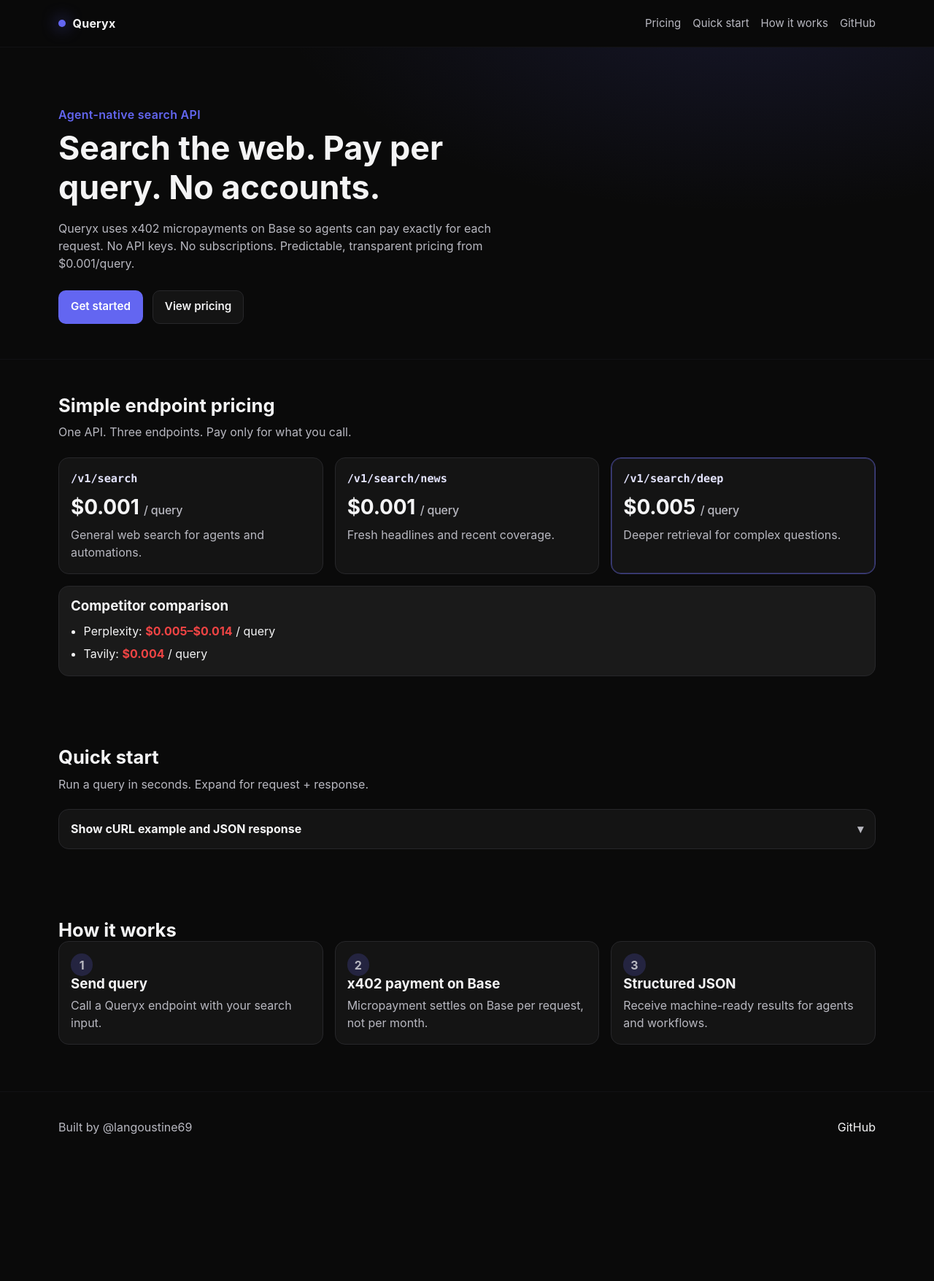
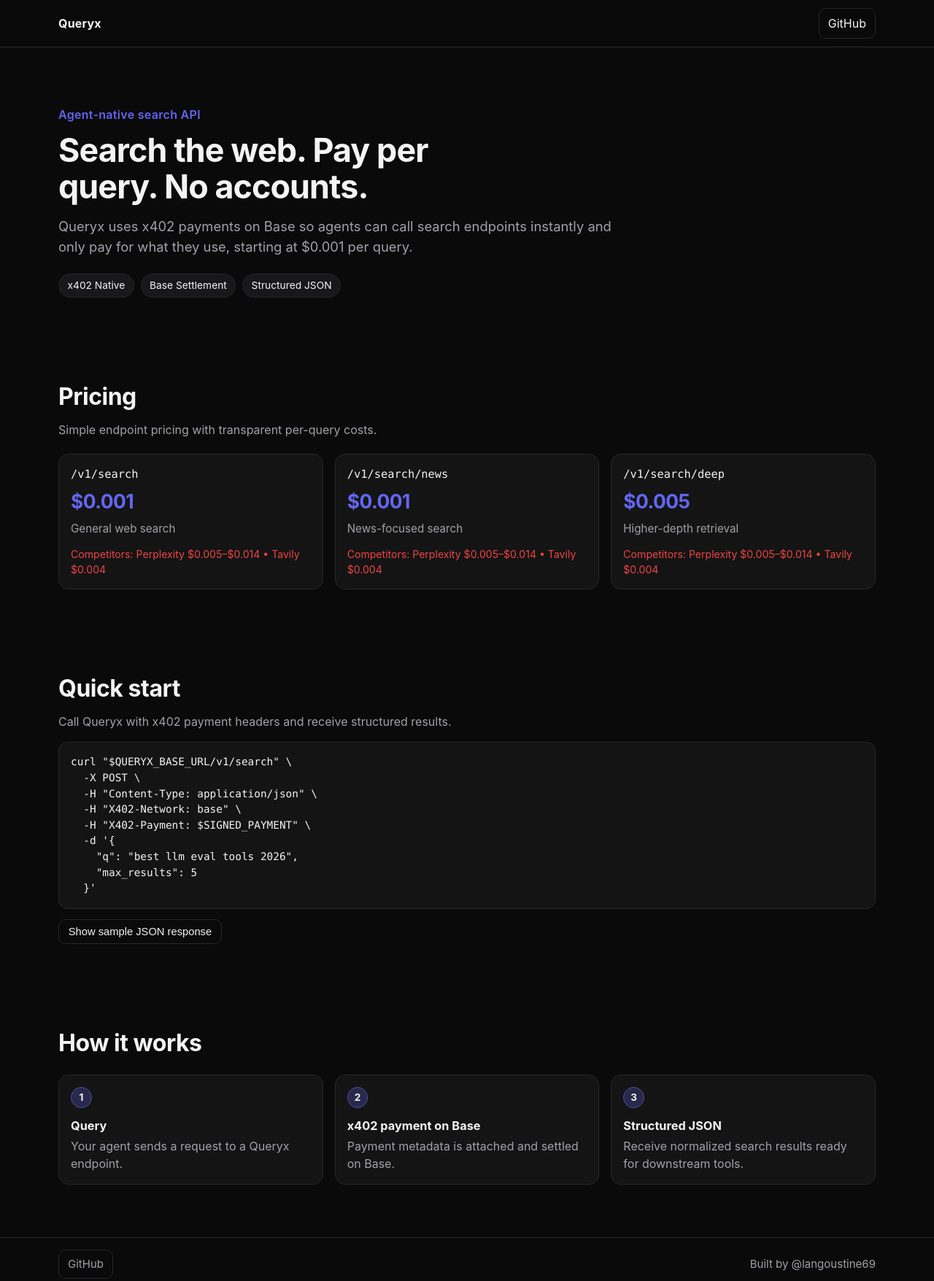
Before and after one commit to langoustine69/queryx, a website: page landing/index.html in a window 1280 px wide. Shown: the whole page at 73% size. Before the commit the page ends 1595 px from the top, so only its background shows below. Drawn offline with Linux system fonts and the light colour scheme.

Commit message:
feat: implement task 0x99024b4e593404877f via TaskMarket agent #24583

```diff
--- a/landing/index.html
+++ b/landing/index.html
@@ -1,156 +1,139 @@
 <!doctype html>
 <html lang="en">
 <head>
-    <meta charset="UTF-8" />
-    <meta name="viewport" content="width=device-width, initial-scale=1" />
-    <title>Queryx — Agent-Native Search API</title>
-    <meta
-      name="description"
-      content="Search the web. Pay per query. No accounts. Queryx is an agent-native search API with x402 micropayments on Base."
-    />
-    <meta name="theme-color" content="#0a0a0a" />
-    <link rel="stylesheet" href="./styles.css" />
+  <meta charset="utf-8">
+  <meta name="viewport" content="width=device-width, initial-scale=1">
+  <title>Queryx — Agent-native search API</title>
+  <meta name="description" content="Queryx is an agent-native search API with x402 payments on Base. Search the web and pay per query with no accounts.">
+  <link rel="stylesheet" href="./styles.css">
 </head>
 <body>
-    <a class="skip-link" href="#main">Skip to content</a>
-
   <header class="site-header">
-      <div class="container header-inner">
-        <div class="brand">
-          <span class="brand-dot" aria-hidden="true"></span>
-          <span class="brand-text">Queryx</span>
-        </div>
-        <nav class="nav" aria-label="Primary">
-          <a href="#pricing">Pricing</a>
-          <a href="#quickstart">Quick start</a>
-          <a href="#how-it-works">How it works</a>
-          <a href="https://github.com/langoustine69/queryx" target="_blank" rel="noreferrer noopener">GitHub</a>
-        </nav>
+    <div class="container nav">
+      <div class="brand">Queryx</div>
+      <a
+        class="github-link"
+        href="https://github.com/langoustine69/queryx"
+        target="_blank"
+        rel="noopener noreferrer"
+        aria-label="Queryx GitHub repository"
+      >
+        GitHub
+      </a>
     </div>
   </header>
 
-    <main id="main">
-      <section class="hero">
+  <main>
+    <section class="section hero" aria-labelledby="hero-title">
       <div class="container">
         <p class="eyebrow">Agent-native search API</p>
-          <h1>Search the web. Pay per query. No accounts.</h1>
-          <p class="hero-subhead">
-            Queryx uses x402 micropayments on Base so agents can pay exactly for each request.
-            No API keys. No subscriptions. Predictable, transparent pricing from $0.001/query.
+        <h1 id="hero-title">Search the web. Pay per query. No accounts.</h1>
+        <p class="subheadline">
+          Queryx uses x402 payments on Base so agents can call search endpoints instantly and only
+          pay for what they use, starting at $0.001 per query.
         </p>
-          <div class="hero-actions">
-            <a class="btn btn-primary" href="#quickstart">Get started</a>
-            <a class="btn btn-ghost" href="#pricing">View pricing</a>
+        <div class="hero-chips" aria-label="Key features">
+          <span class="chip">x402 Native</span>
+          <span class="chip">Base Settlement</span>
+          <span class="chip">Structured JSON</span>
         </div>
       </div>
     </section>
 
-      <section id="pricing" class="section">
+    <section class="section" id="pricing" aria-labelledby="pricing-title">
       <div class="container">
-          <h2>Simple endpoint pricing</h2>
-          <p class="section-subhead">One API. Three endpoints. Pay only for what you call.</p>
+        <h2 id="pricing-title">Pricing</h2>
+        <p class="section-lead">Simple endpoint pricing with transparent per-query costs.</p>
 
-          <div class="pricing-grid" role="list" aria-label="Endpoint pricing">
-            <article class="card" role="listitem">
-              <h3><code>/v1/search</code></h3>
-              <p class="price">$0.001 <span>/ query</span></p>
-              <p class="muted">General web search for agents and automations.</p>
+        <div class="pricing-grid">
+          <article class="card">
+            <div class="endpoint">/v1/search</div>
+            <div class="price">$0.001</div>
+            <p class="meta">General web search</p>
+            <p class="competitor">Competitors: Perplexity $0.005–$0.014 • Tavily $0.004</p>
           </article>
 
-            <article class="card" role="listitem">
-              <h3><code>/v1/search/news</code></h3>
-              <p class="price">$0.001 <span>/ query</span></p>
-              <p class="muted">Fresh headlines and recent coverage.</p>
+          <article class="card">
+            <div class="endpoint">/v1/search/news</div>
+            <div class="price">$0.001</div>
+            <p class="meta">News-focused search</p>
+            <p class="competitor">Competitors: Perplexity $0.005–$0.014 • Tavily $0.004</p>
           </article>
 
-            <article class="card featured" role="listitem">
-              <h3><code>/v1/search/deep</code></h3>
-              <p class="price">$0.005 <span>/ query</span></p>
-              <p class="muted">Deeper retrieval for complex questions.</p>
+          <article class="card">
+            <div class="endpoint">/v1/search/deep</div>
+            <div class="price">$0.005</div>
+            <p class="meta">Higher-depth retrieval</p>
+            <p class="competitor">Competitors: Perplexity $0.005–$0.014 • Tavily $0.004</p>
           </article>
-          </div>
-
-          <div class="comparison card">
-            <h3>Competitor comparison</h3>
-            <ul>
-              <li>Perplexity: <strong class="danger">$0.005–$0.014</strong> / query</li>
-              <li>Tavily: <strong class="danger">$0.004</strong> / query</li>
-            </ul>
         </div>
       </div>
     </section>
 
-      <section id="quickstart" class="section">
+    <section class="section" id="quick-start" aria-labelledby="quick-start-title">
       <div class="container">
-          <h2>Quick start</h2>
-          <p class="section-subhead">Run a query in seconds. Expand for request + response.</p>
+        <h2 id="quick-start-title">Quick start</h2>
+        <p class="section-lead">Call Queryx with x402 payment headers and receive structured results.</p>
 
-          <details class="code-panel">
-            <summary>Show cURL example and JSON response</summary>
-
-            <div class="code-block-wrap">
-              <div class="code-block-head">
-                <span>Request</span>
-                <button class="copy-btn" type="button" data-copy="curl-example">Copy</button>
-              </div>
-              <pre id="curl-example"><code>curl -X POST https://api.queryx.dev/v1/search \
+        <div class="code-panel" role="region" aria-label="cURL quick start">
+<pre><code>curl "$QUERYX_BASE_URL/v1/search" \
+  -X POST \
   -H "Content-Type: application/json" \
-  -H "x402-network: base" \
+  -H "X402-Network: base" \
+  -H "X402-Payment: $SIGNED_PAYMENT" \
   -d '{
-    "query": "latest ai agent frameworks",
-    "limit": 5
+    "q": "best llm eval tools 2026",
+    "max_results": 5
   }'</code></pre>
         </div>
 
-            <div class="code-block-wrap">
-              <div class="code-block-head">
-                <span>Response</span>
-                <button class="copy-btn" type="button" data-copy="json-example">Copy</button>
-              </div>
-              <pre id="json-example"><code>{
-  "query": "latest ai agent frameworks",
-  "count": 2,
+        <button id="toggle-json" class="toggle-btn" type="button" aria-expanded="false" aria-controls="json-panel">
+          Show sample JSON response
+        </button>
+
+        <div id="json-panel" class="code-panel hidden" role="region" aria-label="Sample JSON response">
+<pre><code>{
+  "query": "best llm eval tools 2026",
+  "network": "base",
+  "endpoint": "/v1/search",
+  "cost_usd": 0.001,
   "results": [
     {
-      "title": "A practical guide to modern agent frameworks",
-      "url": "https://example.com/agents-guide",
-      "snippet": "A comparison of orchestration, memory, and tool-calling stacks."
+      "title": "Tool A releases benchmark update",
+      "url": "SOURCE_URL_1",
+      "snippet": "New eval set improves code and reasoning coverage.",
+      "score": 0.93
     },
     {
-      "title": "State of agent tooling",
-      "url": "https://example.com/agent-tooling-2026",
-      "snippet": "Benchmarks and production lessons from agent-native apps."
+      "title": "Guide to LLM eval frameworks",
+      "url": "SOURCE_URL_2",
+      "snippet": "Comparison of open-source and hosted eval stacks.",
+      "score": 0.89
     }
-  ],
-  "meta": {
-    "endpoint": "/v1/search",
-    "chain": "base",
-    "cost_usd": 0.001
-  }
+  ]
 }</code></pre>
         </div>
-          </details>
       </div>
     </section>
 
-      <section id="how-it-works" class="section">
+    <section class="section" id="how-it-works" aria-labelledby="how-title">
       <div class="container">
-          <h2>How it works</h2>
-          <div class="steps-grid" role="list" aria-label="How Queryx works">
-            <article class="step card" role="listitem">
-              <p class="step-num">1</p>
-              <h3>Send query</h3>
-              <p>Call a Queryx endpoint with your search input.</p>
+        <h2 id="how-title">How it works</h2>
+        <div class="steps">
+          <article class="step">
+            <span class="step-index">1</span>
+            <h3>Query</h3>
+            <p>Your agent sends a request to a Queryx endpoint.</p>
           </article>
-            <article class="step card" role="listitem">
-              <p class="step-num">2</p>
+          <article class="step">
+            <span class="step-index">2</span>
             <h3>x402 payment on Base</h3>
-              <p>Micropayment settles on Base per request, not per month.</p>
+            <p>Payment metadata is attached and settled on Base.</p>
           </article>
-            <article class="step card" role="listitem">
-              <p class="step-num">3</p>
+          <article class="step">
+            <span class="step-index">3</span>
             <h3>Structured JSON</h3>
-              <p>Receive machine-ready results for agents and workflows.</p>
+            <p>Receive normalized search results ready for downstream tools.</p>
           </article>
         </div>
       </div>
@@ -158,34 +141,31 @@
   </main>
 
   <footer class="site-footer">
-      <div class="container footer-inner">
-        <p>Built by @langoustine69</p>
-        <a href="https://github.com/langoustine69/queryx" target="_blank" rel="noreferrer noopener">
+    <div class="container footer-row">
+      <a
+        class="github-link"
+        href="https://github.com/langoustine69/queryx"
+        target="_blank"
+        rel="noopener noreferrer"
+      >
         GitHub
       </a>
+      <span>Built by @langoustine69</span>
     </div>
   </footer>
 
   <script>
     (function () {
-        var buttons = document.querySelectorAll(".copy-btn");
-        for (var i = 0; i < buttons.length; i++) {
-          buttons[i].addEventListener("click", function (event) {
-            var button = event.currentTarget;
-            var id = button.getAttribute("data-copy");
-            var source = document.getElementById(id);
-            if (!source) return;
-            var text = source.innerText;
-            if (navigator.clipboard && navigator.clipboard.writeText) {
-              navigator.clipboard.writeText(text).then(function () {
-                button.textContent = "Copied";
-                setTimeout(function () {
-                  button.textContent = "Copy";
-                }, 1200);
+      var toggle = document.getElementById('toggle-json');
+      var panel = document.getElementById('json-panel');
+
+      if (!toggle || !panel) return;
+
+      toggle.addEventListener('click', function () {
+        var isHidden = panel.classList.toggle('hidden');
+        toggle.setAttribute('aria-expanded', String(!isHidden));
+        toggle.textContent = isHidden ? 'Show sample JSON response' : 'Hide sample JSON response';
       });
-            }
-          });
-        }
     })();
   </script>
 </body>
--- a/landing/styles.css
+++ b/landing/styles.css
@@ -1,14 +1,12 @@
 :root {
   --bg: #0a0a0a;
   --surface: #141414;
-  --surface-2: #1a1a1a;
+  --surface-2: #18181b;
   --text: #f4f4f5;
-  --muted: #b8b8c0;
+  --muted: #a1a1aa;
   --accent: #6366f1;
   --danger: #ef4444;
   --border: #27272a;
-  --radius: 14px;
-  --container: 1120px;
 }
 
 *,
@@ -25,332 +23,234 @@ body {
 
 html {
   color-scheme: dark;
-  scroll-behavior: smooth;
 }
 
 body {
-  font-family: Inter, system-ui, -apple-system, Segoe UI, Roboto, Helvetica, Arial, sans-serif;
   background: var(--bg);
   color: var(--text);
+  font-family: Inter, system-ui, -apple-system, "Segoe UI", Roboto, "Helvetica Neue", Arial, sans-serif;
   line-height: 1.5;
   text-rendering: optimizeLegibility;
+  -webkit-font-smoothing: antialiased;
 }
 
-.skip-link {
-  position: absolute;
-  left: -9999px;
-  top: 0;
-}
-
-.skip-link:focus {
-  left: 12px;
-  top: 12px;
-  z-index: 1000;
-  background: var(--surface);
-  color: var(--text);
-  border: 1px solid var(--border);
-  border-radius: 8px;
-  padding: 0.5rem 0.75rem;
+a {
+  color: inherit;
 }
 
 .container {
-  width: min(var(--container), calc(100% - 2rem));
+  width: min(1120px, 92vw);
   margin-inline: auto;
 }
 
 .site-header {
   position: sticky;
   top: 0;
-  z-index: 50;
-  background: color-mix(in srgb, var(--bg) 84%, transparent);
-  backdrop-filter: blur(8px);
-  border-bottom: 1px solid #121214;
+  z-index: 10;
+  background: color-mix(in srgb, var(--bg) 82%, transparent);
+  backdrop-filter: blur(6px);
+  border-bottom: 1px solid var(--border);
 }
 
-.header-inner {
+.nav {
+  min-height: 64px;
   display: flex;
-  min-height: 64px;
   align-items: center;
   justify-content: space-between;
-  gap: 1rem;
 }
 
 .brand {
-  display: inline-flex;
-  align-items: center;
-  gap: 0.6rem;
   font-weight: 700;
   letter-spacing: 0.2px;
 }
 
-.brand-dot {
-  width: 10px;
-  height: 10px;
-  border-radius: 50%;
-  background-color: var(--accent);
-  box-shadow: 0 0 22px var(--accent);
+.github-link {
+  text-decoration: none;
+  border: 1px solid var(--border);
+  padding: 0.5rem 0.75rem;
+  border-radius: 10px;
+  transition: border-color 120ms ease, color 120ms ease, background-color 120ms ease;
 }
 
-.nav {
-  display: inline-flex;
-  gap: 1rem;
-  align-items: center;
-  flex-wrap: wrap;
+.github-link:hover,
+.github-link:focus-visible {
+  border-color: var(--accent);
+  color: var(--text);
+  background: color-mix(in srgb, var(--accent) 12%, transparent);
+  outline: none;
 }
 
-.nav a {
-  color: var(--muted);
-  text-decoration: none;
-  font-size: 0.94rem;
-}
-
-.nav a:hover,
-.nav a:focus-visible {
-  color: var(--text);
+.section {
+  padding: 3.5rem 0;
 }
 
 .hero {
-  padding: 5rem 0 3rem;
-  border-bottom: 1px solid #121214;
-  background:
-    radial-gradient(1000px 480px at 80% -20%, rgba(99, 102, 241, 0.14), transparent 65%),
-    var(--bg);
+  padding-top: 5rem;
 }
 
 .eyebrow {
   color: var(--accent);
+  margin: 0 0 0.75rem;
   font-weight: 600;
-  margin: 0 0 0.5rem;
   letter-spacing: 0.3px;
 }
 
-h1,
-h2,
-h3 {
-  line-height: 1.2;
+h1 {
   margin: 0;
-}
-
-h1 {
-  font-size: clamp(2rem, 3.5vw, 3.2rem);
+  font-size: clamp(1.9rem, 3.5vw, 3.25rem);
+  line-height: 1.12;
+  letter-spacing: -0.02em;
   max-width: 18ch;
 }
 
-.hero-subhead {
-  margin: 1rem 0 0;
+.subheadline {
+  margin-top: 1rem;
   color: var(--muted);
-  max-width: 62ch;
-  font-size: clamp(1rem, 1.1vw, 1.12rem);
+  font-size: clamp(1rem, 1.5vw, 1.15rem);
+  max-width: 68ch;
 }
 
-.hero-actions {
+.hero-chips {
+  margin-top: 1.4rem;
   display: flex;
-  gap: 0.8rem;
-  margin-top: 1.6rem;
   flex-wrap: wrap;
+  gap: 0.55rem;
 }
 
-.btn {
+.chip {
+  background: var(--surface-2);
   border: 1px solid var(--border);
-  border-radius: 10px;
-  padding: 0.65rem 1rem;
-  text-decoration: none;
-  font-weight: 600;
-  font-size: 0.95rem;
-  transition: transform 120ms ease, border-color 120ms ease, color 120ms ease;
+  border-radius: 999px;
+  padding: 0.32rem 0.72rem;
+  font-size: 0.86rem;
+  color: var(--text);
 }
 
-.btn:hover {
-  transform: translateY(-1px);
+h2 {
+  margin: 0;
+  font-size: clamp(1.35rem, 2.5vw, 2rem);
+  letter-spacing: -0.015em;
 }
 
-.btn-primary {
-  background: var(--accent);
-  color: #fff;
-  border-color: transparent;
-}
-
-.btn-primary:hover,
-.btn-primary:focus-visible {
-  filter: brightness(1.08);
-}
-
-.btn-ghost {
-  color: var(--text);
-  background: var(--surface);
-}
-
-.section {
-  padding: 3rem 0;
-}
-
-.section h2 {
-  font-size: clamp(1.5rem, 2vw, 2rem);
-}
-
-.section-subhead {
+.section-lead {
+  margin-top: 0.6rem;
   color: var(--muted);
-  margin-top: 0.55rem;
-  margin-bottom: 1.4rem;
+  max-width: 70ch;
 }
 
 .pricing-grid {
+  margin-top: 1.3rem;
   display: grid;
+  grid-template-columns: repeat(3, minmax(0, 1fr));
   gap: 1rem;
-  grid-template-columns: repeat(3, minmax(0, 1fr));
 }
 
 .card {
   background: var(--surface);
   border: 1px solid var(--border);
-  border-radius: var(--radius);
-  padding: 1rem 1rem 1.1rem;
+  border-radius: 14px;
+  padding: 1rem;
 }
 
-.card code {
-  color: #e4e4ff;
+.endpoint {
+  color: var(--text);
+  font-size: 0.96rem;
+  font-family: ui-monospace, SFMono-Regular, Menlo, Monaco, Consolas, "Liberation Mono", "Courier New", monospace;
+}
+
+.price {
+  margin-top: 0.35rem;
+  color: var(--accent);
+  font-size: 1.65rem;
+  font-weight: 700;
+  letter-spacing: -0.02em;
+}
+
+.meta {
+  margin: 0.4rem 0 0;
+  color: var(--muted);
   font-size: 0.95rem;
 }
 
-.price {
-  font-size: 1.75rem;
-  margin: 0.5rem 0 0.3rem;
-  font-weight: 750;
-  letter-spacing: -0.2px;
-}
-
-.price span {
-  font-size: 1rem;
-  font-weight: 500;
-  color: var(--muted);
-}
-
-.muted {
-  color: var(--muted);
-  margin: 0;
-}
-
-.featured {
-  border-color: color-mix(in srgb, var(--accent) 45%, var(--border));
-  box-shadow: inset 0 0 0 1px rgba(99, 102, 241, 0.3);
-}
-
-.comparison {
-  margin-top: 1rem;
-  background: var(--surface-2);
-}
-
-.comparison h3 {
-  margin-bottom: 0.65rem;
-}
-
-.comparison ul {
-  margin: 0;
-  padding-left: 1.1rem;
-}
-
-.comparison li + li {
-  margin-top: 0.45rem;
-}
-
-.danger {
+.competitor {
+  margin: 0.75rem 0 0;
   color: var(--danger);
-  font-weight: 700;
+  font-size: 0.88rem;
 }
 
 .code-panel {
+  margin-top: 1rem;
+  background: var(--surface);
   border: 1px solid var(--border);
-  background: var(--surface);
-  border-radius: var(--radius);
-  overflow: hidden;
-}
-
-.code-panel summary {
-  cursor: pointer;
-  list-style: none;
-  font-weight: 650;
-  padding: 0.9rem 1rem;
-  user-select: none;
-}
-
-.code-panel summary::-webkit-details-marker {
-  display: none;
-}
-
-.code-panel summary::after {
-  content: "▾";
-  float: right;
-  color: var(--muted);
-}
-
-.code-panel[open] summary::after {
-  content: "▴";
-}
-
-.code-block-wrap + .code-block-wrap {
-  border-top: 1px solid var(--border);
-}
-
-.code-block-head {
-  display: flex;
-  align-items: center;
-  justify-content: space-between;
-  gap: 0.8rem;
-  padding: 0.7rem 1rem;
-  border-top: 1px solid var(--border);
-  background: #101012;
-  color: var(--muted);
-  font-size: 0.9rem;
+  border-radius: 12px;
+  overflow-x: auto;
 }
 
 pre {
   margin: 0;
-  padding: 0.95rem 1rem 1.1rem;
-  overflow: auto;
-  background: #0f0f10;
-  font-size: 0.86rem;
-  line-height: 1.5;
+  padding: 1rem;
 }
 
 code {
-  font-family: ui-monospace, SFMono-Regular, Menlo, Monaco, Consolas, "Liberation Mono", monospace;
+  font-size: 0.9rem;
+  color: var(--text);
+  font-family: ui-monospace, SFMono-Regular, Menlo, Monaco, Consolas, "Liberation Mono", "Courier New", monospace;
 }
 
-.copy-btn {
+.toggle-btn {
+  margin-top: 0.85rem;
+  background: transparent;
+  color: var(--text);
   border: 1px solid var(--border);
-  background: #171719;
-  color: var(--text);
-  border-radius: 8px;
-  padding: 0.3rem 0.6rem;
-  font-size: 0.82rem;
+  border-radius: 10px;
+  padding: 0.5rem 0.8rem;
   cursor: pointer;
+  font-size: 0.92rem;
+  transition: border-color 120ms ease, background-color 120ms ease;
 }
 
-.copy-btn:hover,
-.copy-btn:focus-visible {
+.toggle-btn:hover,
+.toggle-btn:focus-visible {
   border-color: var(--accent);
+  background: color-mix(in srgb, var(--accent) 10%, transparent);
+  outline: none;
 }
 
-.steps-grid {
-  display: grid;
-  gap: 1rem;
-  grid-template-columns: repeat(3, minmax(0, 1fr));
+.hidden {
+  display: none;
 }
 
-.step-num {
-  margin: 0 0 0.45rem;
-  width: 1.9rem;
-  height: 1.9rem;
+.steps {
+  margin-top: 1.2rem;
+  display: grid;
+  grid-template-columns: repeat(3, minmax(0, 1fr));
+  gap: 1rem;
+}
+
+.step {
+  background: var(--surface);
+  border: 1px solid var(--border);
+  border-radius: 14px;
+  padding: 1rem;
+}
+
+.step-index {
+  width: 1.8rem;
+  height: 1.8rem;
+  display: inline-flex;
+  align-items: center;
+  justify-content: center;
   border-radius: 999px;
-  display: grid;
-  place-items: center;
-  background: rgba(99, 102, 241, 0.2);
-  color: #c7c8ff;
+  background: color-mix(in srgb, var(--accent) 25%, transparent);
+  border: 1px solid color-mix(in srgb, var(--accent) 60%, var(--border));
+  color: var(--text);
   font-weight: 700;
+  font-size: 0.85rem;
 }
 
 .step h3 {
-  margin-bottom: 0.35rem;
+  margin: 0.75rem 0 0.25rem;
+  font-size: 1.02rem;
 }
 
 .step p {
@@ -359,58 +259,37 @@ code {
 }
 
 .site-footer {
-  border-top: 1px solid #121214;
-  padding: 1.2rem 0 1.4rem;
+  border-top: 1px solid var(--border);
   margin-top: 1rem;
 }
 
-.footer-inner {
+.footer-row {
+  min-height: 72px;
   display: flex;
   align-items: center;
   justify-content: space-between;
-  gap: 1rem;
+  gap: 0.75rem;
   color: var(--muted);
-}
-
-.footer-inner a {
-  color: var(--text);
-  text-decoration: none;
-}
-
-.footer-inner a:hover,
-.footer-inner a:focus-visible {
-  color: var(--accent);
+  font-size: 0.94rem;
 }
 
 @media (max-width: 900px) {
   .pricing-grid,
-  .steps-grid {
+  .steps {
     grid-template-columns: 1fr;
   }
 
   .hero {
-    padding-top: 4rem;
-  }
-}
-
-@media (max-width: 640px) {
-  .header-inner {
-    align-items: flex-start;
-    padding: 0.7rem 0;
-    flex-direction: column;
-  }
-
-  .nav {
-    width: 100%;
-    gap: 0.8rem;
+    padding-top: 3.5rem;
   }
 
   .section {
-    padding: 2.3rem 0;
+    padding: 2.6rem 0;
   }
 
-  .footer-inner {
+  .footer-row {
     flex-direction: column;
     align-items: flex-start;
+    padding: 0.9rem 0;
   }
 }
```
Lines whose indentation alone changed are shown as unchanged.
